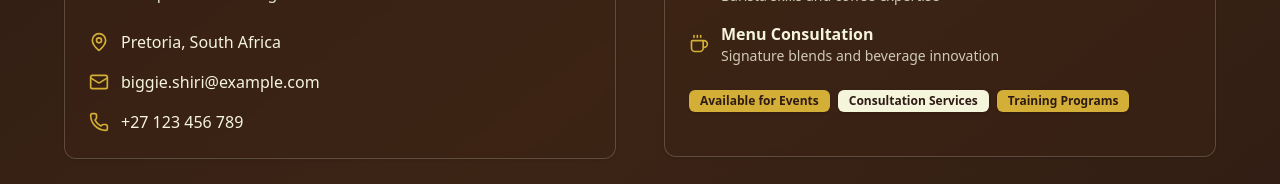
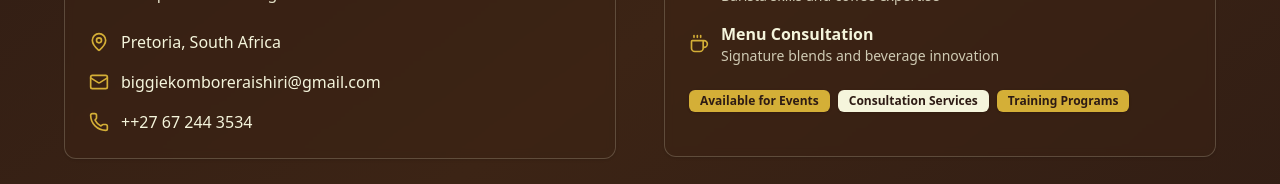
Before and after one commit to charmainemimie/barista-biggie, a React (Vite) app: page /contact in a window 1280 px wide. Shown: the part 440-624 px from the top of the page. Built offline with nearby package versions, Linux system fonts and the light colour scheme.

Commit message:
Updated contact details in contact-page.tsx

```diff
--- a/src/pages/contact-page.tsx
+++ b/src/pages/contact-page.tsx
@@ -43,11 +43,11 @@ export default function ContactPage() {
                   </div>
                   <div className="flex items-center gap-3 text-cream-light">
                     <Mail className="w-5 h-5 text-gold-accent" />
-                    <span>biggie.shiri@example.com</span>
+                    <span>biggiekomboreraishiri@gmail.com</span>
                   </div>
                   <div className="flex items-center gap-3 text-cream-light">
                     <Phone className="w-5 h-5 text-gold-accent" />
-                    <span>+27 123 456 789</span>
+                    <span>++27 67 244 3534</span>
                   </div>
                 </div>
               </CardContent>
```
